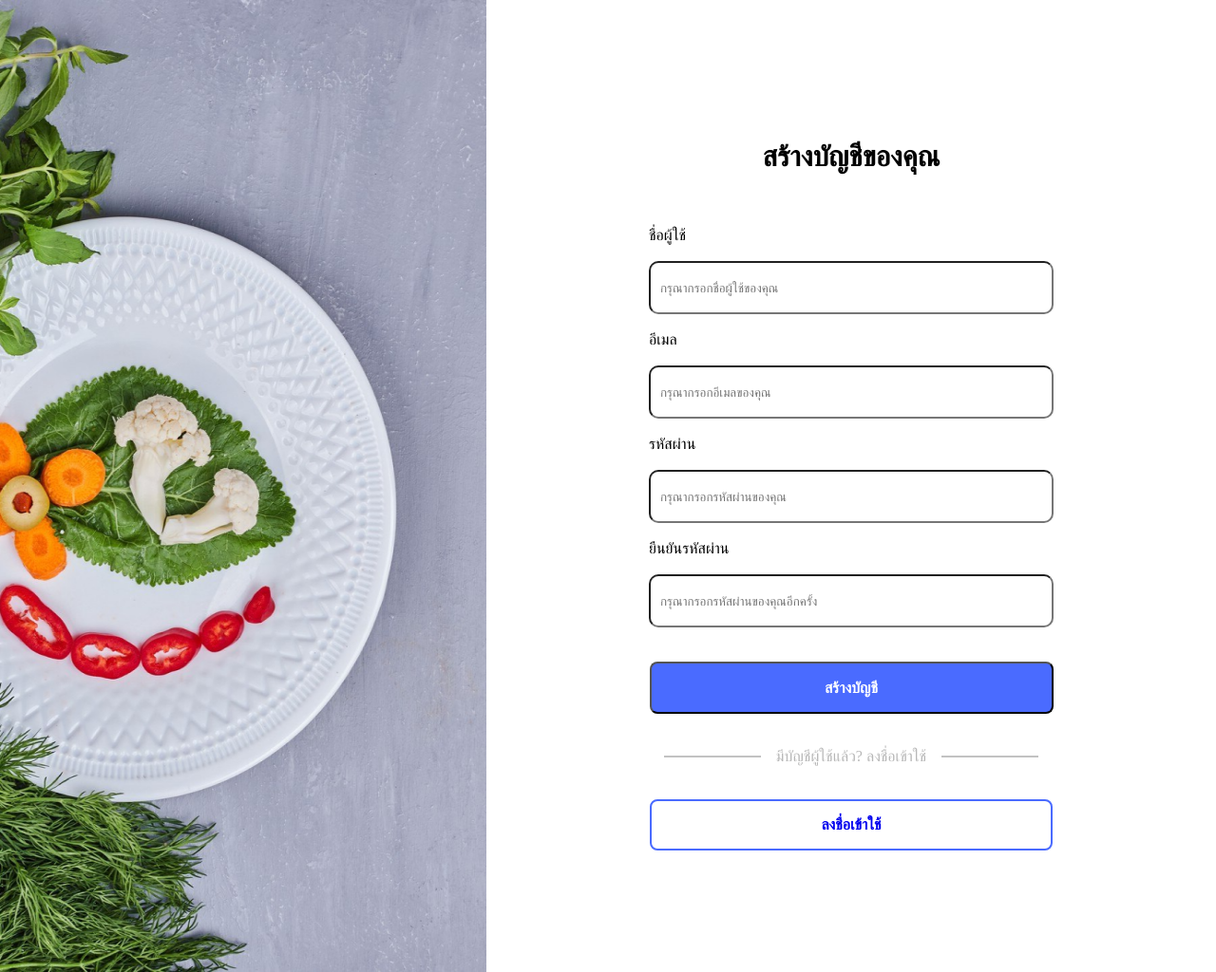
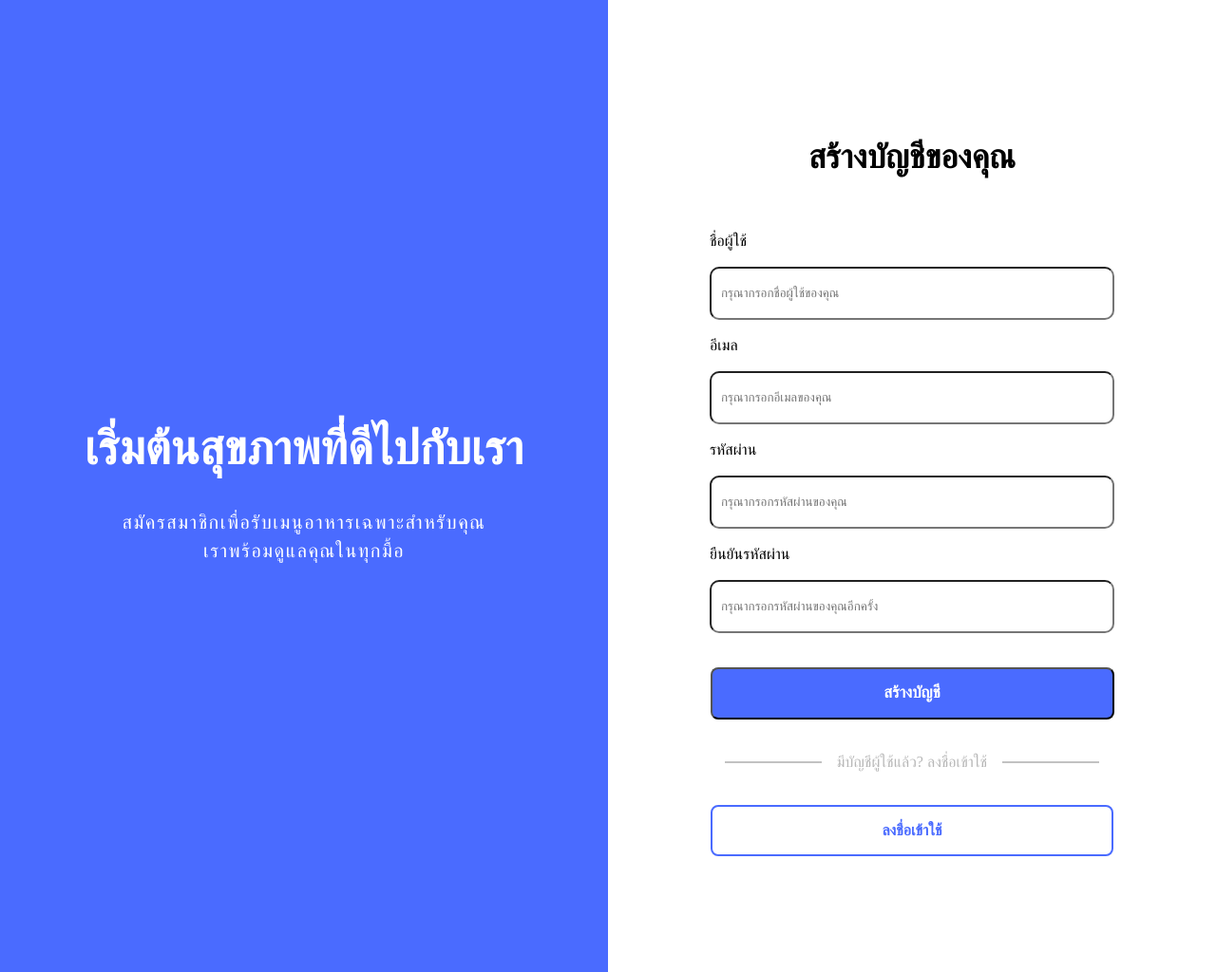
Before and after one commit to Armpa16/Food-Recommendation-System-By-Machine-Learning, a PHP site: page /get_meal_status_for_month/register.php in a window 1280 px wide. Shown: the whole page at 95% size. Run offline with PHP 8.4, Linux system fonts and the light colour scheme.

Commit message:
อัปเดตฟีเจอร์ใหม่และปรับปรุง UI

```diff
--- a/css/register.css
+++ b/css/register.css
@@ -5,11 +5,30 @@ body, html {
     display: flex;
 }
 .box_left{
-    width: 40%;
+    width: 50%;
     height: 1024px;
+    background-color: #4A6BFF;
+    display: flex;
+    align-items: center;
+    justify-content: center;
+}
+.box_left h1{
+    color: white;
+    font-size: 50px;
+    font-weight: bold;
+    text-align: center;
+
+}
+.box_left p{
+    color: white;
+    font-size: 20px;
+    text-align: center;
+    margin-top: 10px;
+    line-height: 30px;
+    letter-spacing: 1.5px;
 }
 .box_right{
-    width: 60%;
+    width: 50%;
     height: 1024px;
     display: flex;
     justify-content: center;
@@ -22,7 +41,7 @@ body, html {
     align-items: center;
 }
 h1{
-    font-size: 30px;
+    font-size: 35px;
     font-weight: bold;
     text-align: center;
 }
@@ -38,10 +57,14 @@ button{
     border-radius: 8px;
     background-color: #4A6BFF;
     color: white;
-    font-size: 16px;
+    font-size: 17px;
     font-weight: bold;
     align-items: center;
     cursor: pointer;
+}
+button:hover{
+    background-color: #3A5BFF;
+    color: white;
 }
 a{
     width: 420px;
@@ -53,6 +76,12 @@ a{
     align-items: center;
     border: 2px solid #4A6BFF;
     text-decoration: none;
+    color: #4A6BFF;
+}
+a:hover{
+    background-color: #4A6BFF;
+    color: white;
+    transition: 0.5s ease;
 }
 .regis{
     display: flex;
@@ -60,6 +89,6 @@ a{
 }
 .regis hr{
     width: 100px;
-    height: 0.1px;
+    height: 0px;
     border: 1px solid #C2C2C2;
 }
--- a/login.php
+++ b/login.php
@@ -1,8 +1,8 @@
 <?php
 // Database connection
 $servername = "localhost";
-$username = "root"; // Replace with your database username
-$password = "";     // Replace with your database password
+$username = "root";
+$password = "";
 $dbname = "food_recommend_system";
 
 $conn = new mysqli($servername, $username, $password, $dbname);
--- a/register.php
+++ b/register.php
@@ -8,7 +8,13 @@
     <link rel="stylesheet" href="https://cdnjs.cloudflare.com/ajax/libs/font-awesome/6.0.0-beta3/css/all.min.css">
 </head>
 <body>
-    <img class="box_left" src="img/pic_register.png" alt="">
+    <div class="box_left">
+        <div class="text_box">
+            <h1>เริ่มต้นสุขภาพที่ดีไปกับเรา</h1>
+            <p>สมัครสมาชิกเพื่อรับเมนูอาหารเฉพาะสำหรับคุณ<br>
+            เราพร้อมดูแลคุณในทุกมื้อ</p>
+        </div>
+    </div>
     <!-- box_left -->
 
     <div class="box_right">
```
Also changed, not shown: connectDB/update_profile.php (+75 -22 lines), css/loginform.css (+32 -4 lines), health_profile.css (+16 -4 lines), health_profile.php (+5 -5 lines), loginform.php (+7 -1 lines), profile.php (+53 -0 lines), 2 other files.
